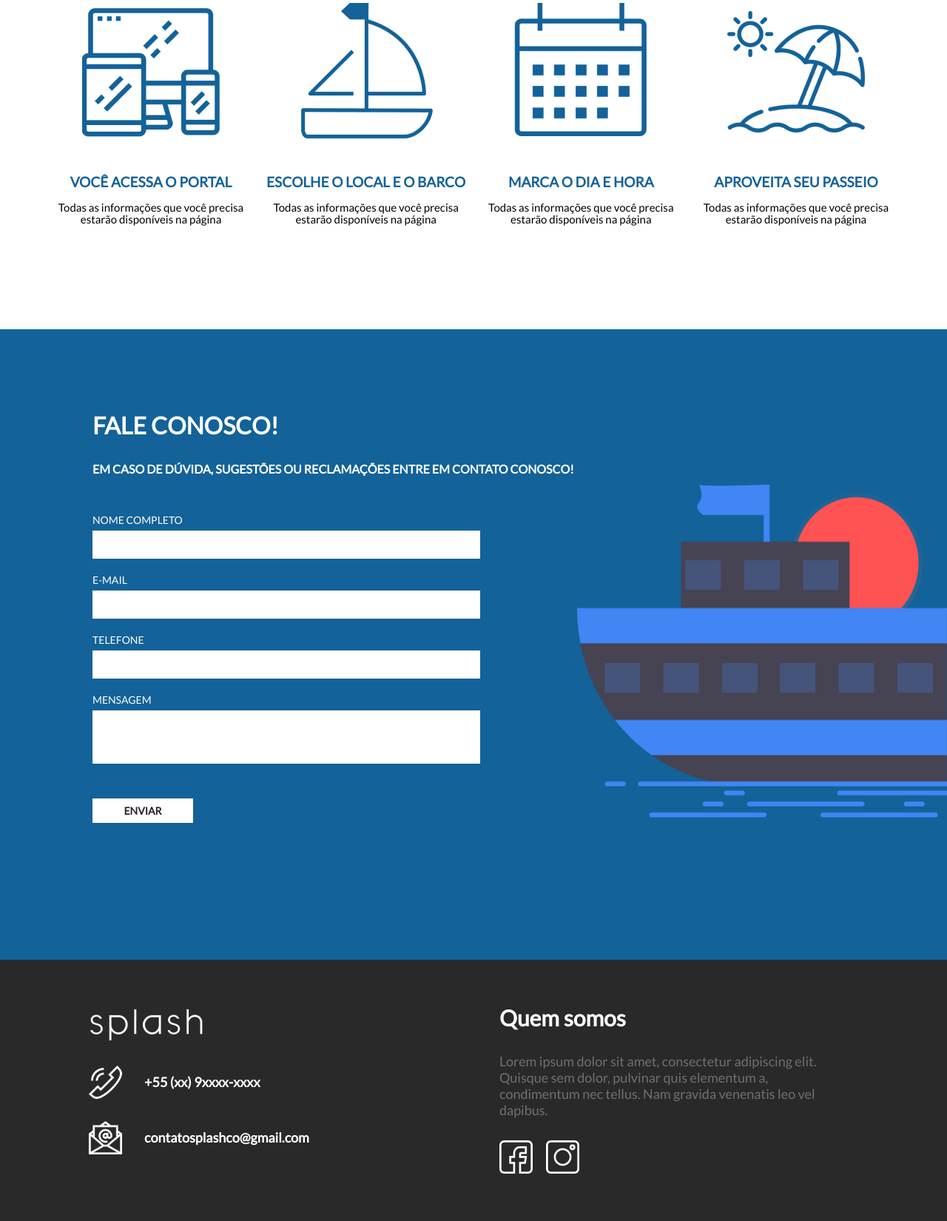
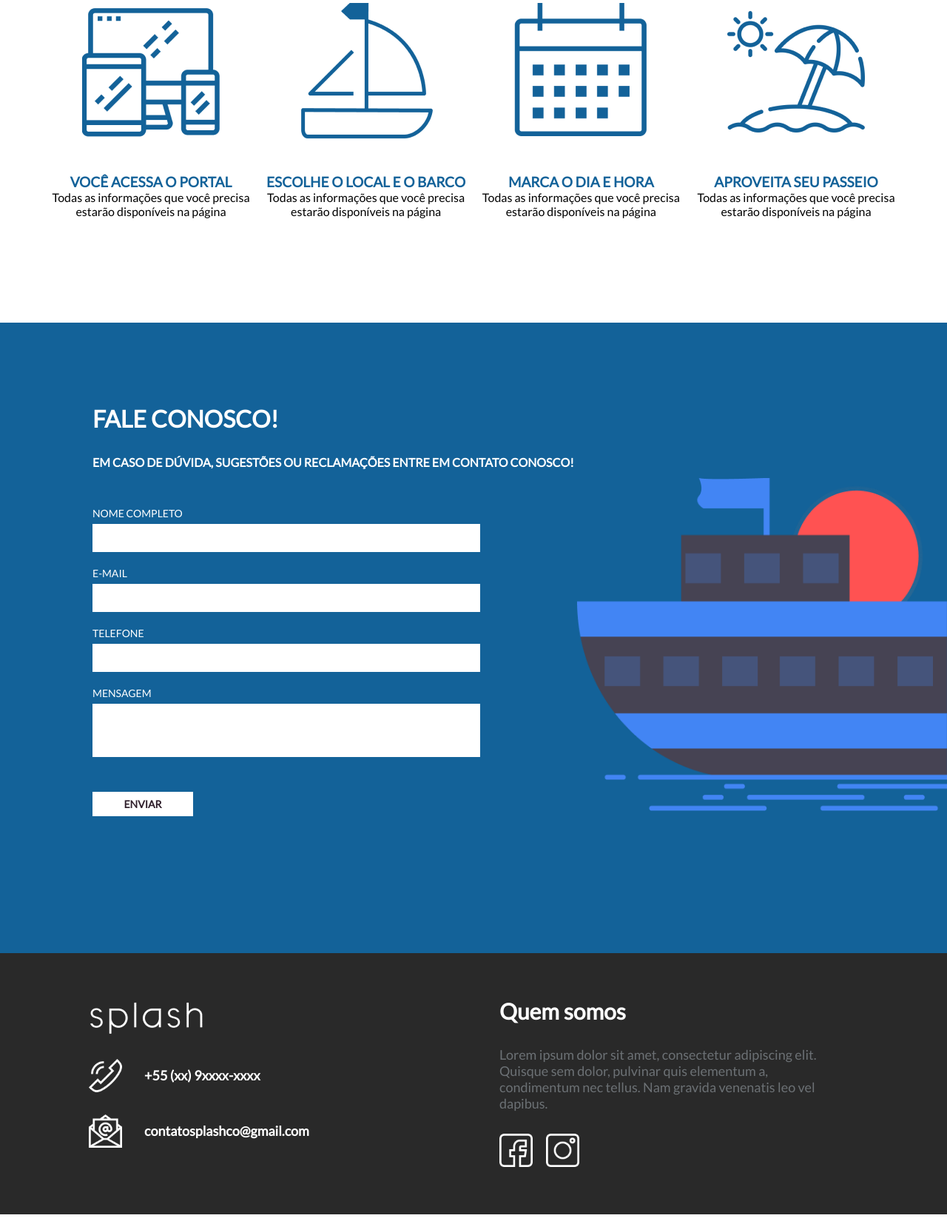
Before and after one commit to splash-co/splash-co.github.io, a PHP site: page /index.html in a window 1280 px wide. Shown: the part 1528-3178 px from the top of the page at 74% size. Run offline with PHP 8.4, Linux system fonts and the light colour scheme; some libraries are stand-ins or nearby versions.

Commit message:
Restyle squares' text

```diff
--- a/styles/style.css
+++ b/styles/style.css
@@ -81,7 +81,6 @@ body {
   --section-2-justify: space-between;
   --section-2-square-width: 280px;
   --section-2-square-h1-size: 19px;
-  --section-2-square-p-size: 15px;
   --section-2-square-margin: 40px 0 0 0;
 
   /* SECTION 3 */
@@ -222,6 +221,7 @@ body {
 
     /* SECTION 2 */
     --section-2-square-margin: 50px 20px;
+    --section-2-square-h1-size: 22px;
 
     /* SECTION 3 */
     --section-3-padding: 0 0 50px 0;
@@ -893,12 +893,6 @@ body {
   font-weight: 800;
 }
 
-.section2__container .content__square__icon--card p {
-  font-size: var(--section-2-square-p-size);
-  margin-top: 15px;
-  line-height: 16px;
-}
-
 /* ----------------------------------------------------- */
 /* ----- ESTILIZAÇÃO QUARTA SECTION (4ª SEÇÃO) ------- */
 /* ----------------------------------------------------- */
```
